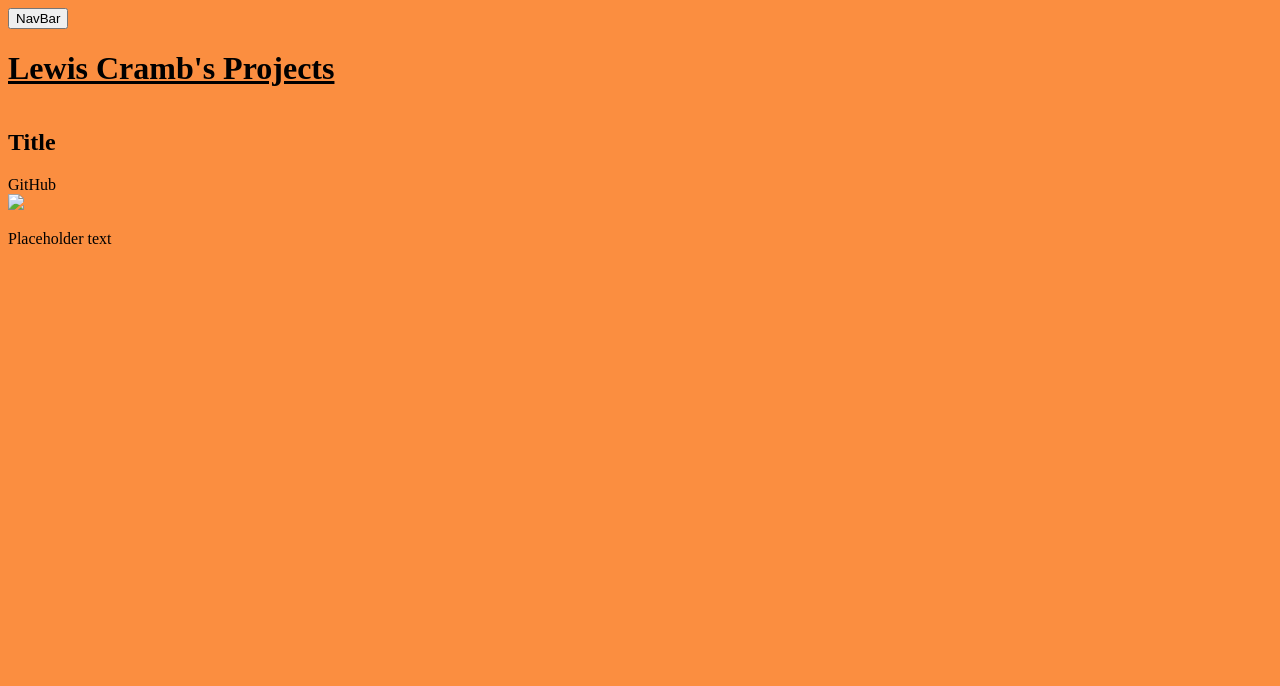
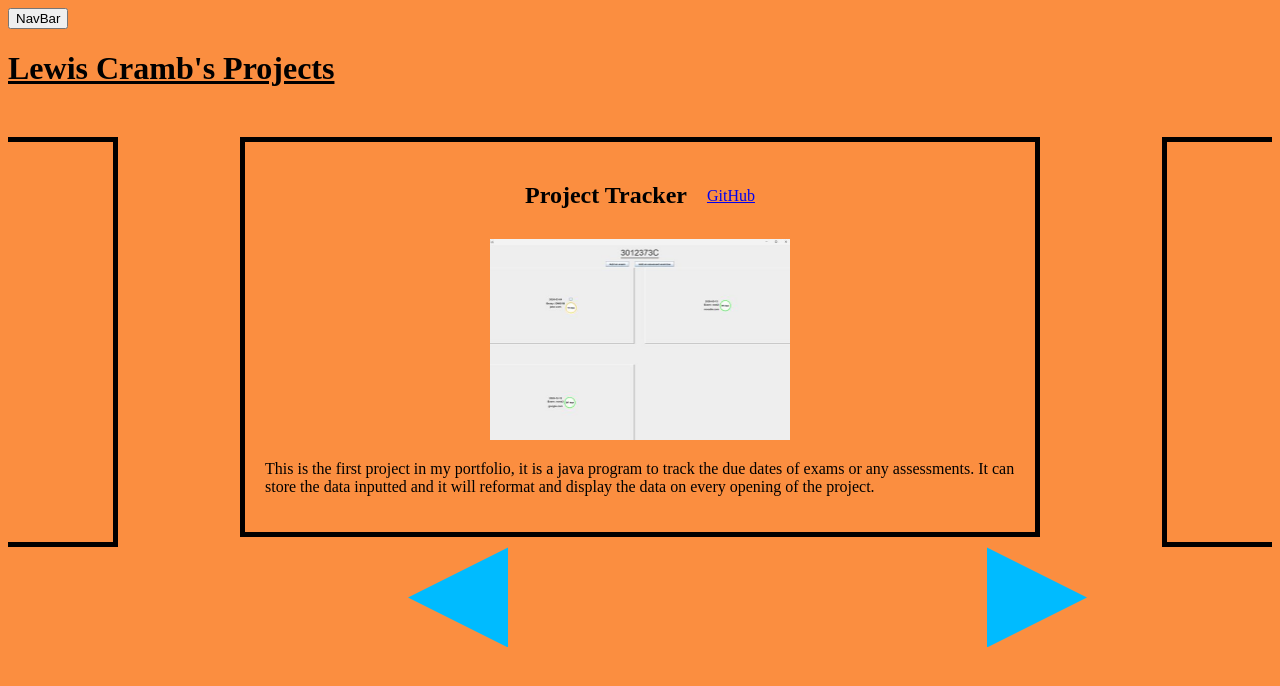
Before and after one commit to Lewis-Cramb/portfolio_site, a plain HTML site: page HTML/projects.html in a window 1280 px wide. Drawn offline with Linux system fonts and the light colour scheme.

Commit message:
project js and css done

```diff
--- a/CSS/style.css
+++ b/CSS/style.css
@@ -7,6 +7,27 @@ body{
 h1{
     float:left ;
     display:inline ;
+    margin-bottom:50px ;
+}
+
+img{
+    width:300px ;
+    height:200px ;
+}
+/* Descendant Selectors /Multi-tags */
+
+#proj-bttns button {
+    width: 100px ;
+    height: 100px ;
+    border: none ;
+    padding: 0 ;
+    cursor: pointer ;
+}
+
+#left-box, #right-box{
+    border:5px solid black ;
+    width:800px ;
+    height:400px ;
 }
 
 /* ids (#) */
@@ -44,6 +65,67 @@ h1{
     right:100px ;
 }
 
+#boxes{
+    display:flex;
+    overflow-x:hidden ;
+}
+
+
+#left-box{
+    margin-left:-700px ;
+    display:inline ;
+}
+
+#right-box {
+    margin-right:-700px ;
+    display:inline ;
+}
+
+#proj-box{
+    border:5px solid black;
+    width:800px ;
+    height:400px ;
+    padding:20px ;
+    margin:0 auto ;
+    text-align:center ;
+    box-sizing:border-box ;
+}
+
+#proj-title{
+    display:flex ;
+    justify-content:center ;
+    align-items:center ;
+    gap:20px ;
+}
+
+#proj-img{
+    display:block ;
+    margin:10px auto ;
+    max-width:100% ;
+    height:auto ;
+}
+
+#proj-text{
+    margin-top:10px ;
+    text-align:left ;
+    padding-top:10px ;
+}
+
+
+#proj-bttn-l {
+    background: rgb(0, 187, 255) ;
+    margin-left:400px ;
+    margin-right:475px ;
+    clip-path: polygon(100% 0%, 0% 50%, 100% 100%) ;
+}
+
+
+#proj-bttn-r {
+    background: rgb(0, 187, 255) ;
+    clip-path: polygon(0% 0%, 100% 50%, 0% 100%) ;
+}
+
+
 
 /* classes (.) */
 
--- a/HTML/projects.html
+++ b/HTML/projects.html
@@ -5,7 +5,7 @@
         <link rel="stylesheet" href="../CSS/style.css">
         <link rel="stylesheet" href="../CSS/index.css">
     </head>
-    <body>
+    <body onload="rewriteProjBox()">
         <nav onclick="toggleNav(event)">
         <button id="nav-bttn" onclick="navbar(event)">NavBar</button>
             <div id="nav-bar">
@@ -21,13 +21,21 @@
                 <div class="topOfPage">
                     <h1 class="underlined">Lewis Cramb's Projects</h1>
                 </div>
-                <div id="proj-box">
-                    <div id="proj-title">
-                        <h2 id="proj-name">Title</h2>
-                        <a id="proj-url" target="_blank">GitHub</a>
+                <div id="boxes">
+                    <div id="left-box"></div>
+                    <div id="proj-box">
+                        <div id="proj-title">
+                            <h2 id="proj-name">Title</h2>
+                            <a id="proj-url" target="_blank">GitHub</a>
+                        </div>
+                        <img id="proj-img" src="placehold.png" />
+                        <p id="proj-text">Placeholder text</p>
                     </div>
-                    <img id="proj-img" src="placehold.png" />
-                    <p>Placeholder text</p>
+                    <div id="right-box"></div>
+                </div>
+                <div id="proj-bttns">
+                    <button id="proj-bttn-l" onclick="moveProjectLeft()"></button>
+                    <button id="proj-bttn-r" onclick="moveProjectRight()"></button>
                 </div>
             </div>
         </main>
--- a/JS/script.js
+++ b/JS/script.js
@@ -20,3 +20,72 @@ function navClear(){ //this hides the nav bar and brings back the main page
     document.getElementById("nav-clear").style.opacity = 1.0 ;
     document.getElementById("nav-bttn").style.visibility = 'visible' ;
 }
+
+
+
+//project cycling stuff
+
+class project{ //probs not conventionally great but it works for the means of this project
+    constructor(title, link, img, txt){
+        this.title = title ;
+        this.link = link ;
+        this.img = img ;
+        this.txt = txt ;
+    }
+
+    getTitle(){
+        return this.title ;
+    }
+
+    getLink() {
+        return this.link ;
+    }
+
+    getImg() {
+        return this.img ;
+    }
+
+    getTxt() {
+        return this.txt ;
+    }
+}
+
+const proj_track = new project("Project Tracker", "project_tracker", "pj-tkr.png", "This is the first project in my portfolio, it is a java program to track the due dates of exams or any assessments. It can store the data inputted and it will reformat and display the data on every opening of the project.")
+const port_web = new project("Portfolio Website", "portfolio_site", "site.png", "This is the website you are on now, I had to re-teach myself HTML and CSS to do this as well as learning JS on the fly using tutorials when I needed interactivity such as the projects list you are currently going through. It will be updated as my github updates, manually, and will be a larger version of my CV, basically.")
+const drill_mod = new project("Minecraft mod - Drill", "N/A", "N/A", "Will be updated, had idea for minecraft mod for a drill that mines 3x3 instantly in looking direction and dont want to forget.")
+
+const projects = [proj_track, port_web, drill_mod] ;
+let projIndex = 0 ;
+
+function moveProjectRight(){
+    projIndex ++ ;
+    if (projIndex == projects.length){
+        projIndex = 0 ;
+    }
+
+    rewriteProjBox()
+}
+
+function moveProjectLeft(){
+    projIndex -- ;
+    if (projIndex == -1){
+        projIndex = projects.length-1 ;
+    }
+
+    rewriteProjBox()
+}
+
+function rewriteProjBox(){
+    document.getElementById("proj-name").innerHTML = projects[projIndex].getTitle() ;
+
+    document.getElementById("proj-img").src = '../Images/' + projects[projIndex].getImg() ;
+
+    let url = projects[projIndex].getLink() ;
+    if (url == "N/A"){
+        document.getElementById("proj-url").href = "javascript:void(0)" ;
+    } else {
+        document.getElementById("proj-url").href = 'https://www.github.com/lewis-cramb/' + url ;
+    }
+
+    document.getElementById("proj-text").innerHTML = projects[projIndex].getTxt() ;
+}
```
Also changed, not shown: Images/pj-tkr.png (added), 1 other file.
